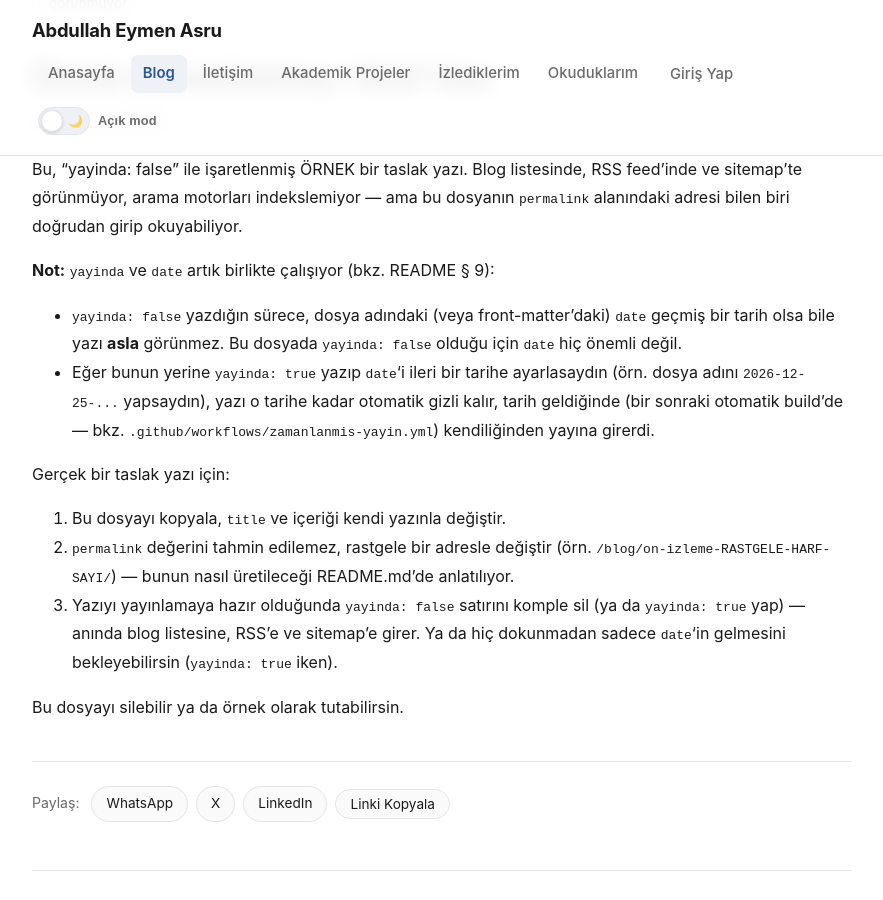
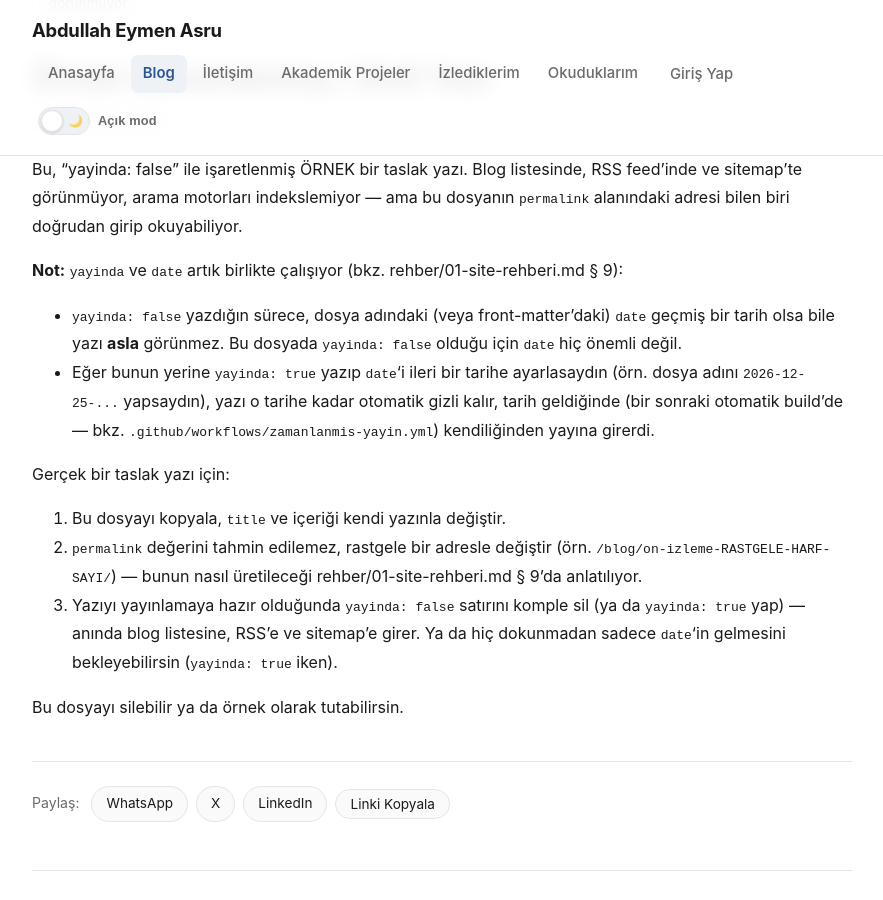
Before and after one commit to abdullah-eymen-asru/abdullah-eymen-asru.github.io, a Jekyll site: the page built from _posts/2026/2026-08-15-ornek-zamanlanmis-yazi.md, in a window 1280 px wide and 900 px high, scrolled down 336 px. Shown: the whole window, without its empty margins (198-1081 px from the left). Built offline with Jekyll 4.4.1, drawn with Linux system fonts in a browser that asks for light colours; a script that is not in the unit is left out; comment, search, counter and statistics services are not loaded.

Commit message:
Update and rename _posts/2026-08-15-ornek-zamanlanmis-yazi.md to _posts/2026/2026-08-15-ornek-zamanlanmis-yazi.md

```diff
--- a/_posts/2026-08-15-ornek-zamanlanmis-yazi.md
+++ b/_posts/2026/2026-08-15-ornek-zamanlanmis-yazi.md
@@ -1,9 +1,10 @@
 ---
 title: "Örnek Zamanlanmış / Gizli Yazı"
 date: 2026-09-19
-yayinda: false            # zamanlanmış/gizli proje için — bkz. README.md
-sitemap: false             # yayinda:false ile BİRLİKTE yazılmalı — bkz. README.md
-permalink: /blog/on-izleme-x7k2p9qz/   # gizli linkin adresi — bkz. README.md
+yayinda: false            # zamanlanmış/gizli proje için — bkz. rehber/01-site-rehberi.md § 9
+sitemap: false             # yayinda:false ile BİRLİKTE yazılmalı — bkz. rehber/01-site-rehberi.md § 9
+permalink: /blog/on-izleme-x7k2p9qz/   # gizli linkin adresi — bkz. rehber/01-site-rehberi.md § 9
+onizleme_kod: x7k2p9qz     # kalıcı kod — yayına alınsa bile korunur, bkz. rehber § 10 "Yeniden yayınlama"
 ---
 
 Bu, "yayinda: false" ile işaretlenmiş ÖRNEK bir taslak yazı. Blog
@@ -11,7 +12,7 @@ listesinde, RSS feed'inde ve sitemap'te görünmüyor, arama motorları
 indekslemiyor — ama bu dosyanın `permalink` alanındaki adresi bilen biri
 doğrudan girip okuyabiliyor.
 
-**Not:** `yayinda` ve `date` artık birlikte çalışıyor (bkz. README § 9):
+**Not:** `yayinda` ve `date` artık birlikte çalışıyor (bkz. rehber/01-site-rehberi.md § 9):
 
 - `yayinda: false` yazdığın sürece, dosya adındaki (veya front-matter'daki)
   `date` geçmiş bir tarih olsa bile yazı **asla** görünmez. Bu dosyada
@@ -27,7 +28,7 @@ Gerçek bir taslak yazı için:
 1. Bu dosyayı kopyala, `title` ve içeriği kendi yazınla değiştir.
 2. `permalink` değerini tahmin edilemez, rastgele bir adresle değiştir
    (örn. `/blog/on-izleme-RASTGELE-HARF-SAYI/`) — bunun nasıl
-   üretileceği README.md'de anlatılıyor.
+   üretileceği rehber/01-site-rehberi.md § 9'da anlatılıyor.
 3. Yazıyı yayınlamaya hazır olduğunda `yayinda: false` satırını komple
    sil (ya da `yayinda: true` yap) — anında blog listesine, RSS'e ve
    sitemap'e girer. Ya da hiç dokunmadan sadece `date`'in gelmesini
```
